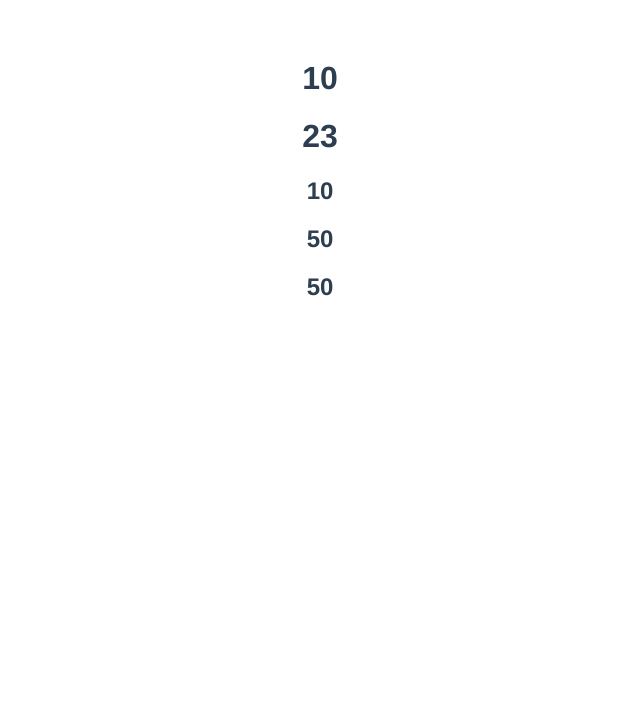
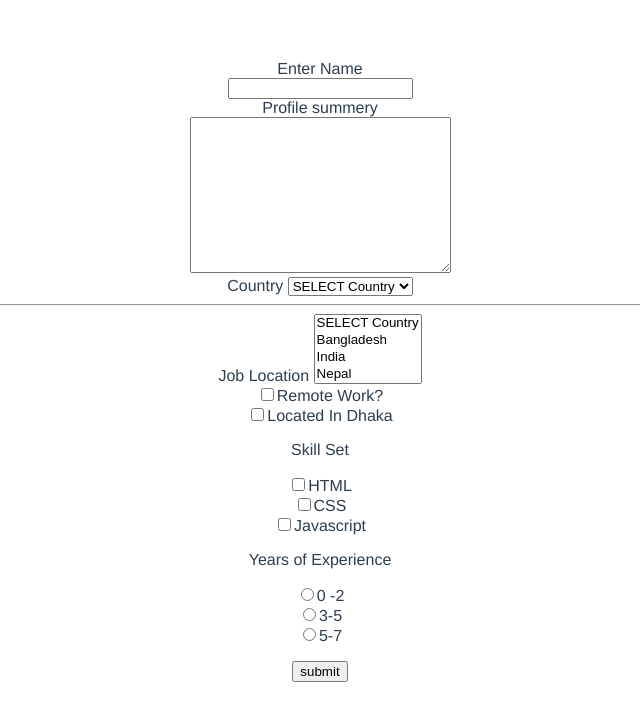
Before and after one commit to hridoy-islam/basicVue, a Vue app: page / in a window 1280 px wide. Shown: the top 720 px of the page, without its empty margins (320-960 px from the left). Built offline with nearby package versions, Linux system fonts and the light colour scheme.

Commit message:
Events & Forms

```diff
--- a/src/App.vue
+++ b/src/App.vue
@@ -1,10 +1,122 @@
 <template>
   <div id="app">
-    <h1>{{ 2 + 3 + 5 }}</h1>
-    <h1>{{ 5 + 3 + 15 }}</h1>
-    <h2>{{ add(2, 3, 5) }}</h2>
-    <h2>{{ add(12, 23, 15) }}</h2>
-    <h2>{{ multiply(baseNum) }}</h2>
+    <form @submit="submitForm">
+      <label for="name">Enter Name</label>
+      <br />
+      <input type="text" id="name" v-model="formValues.name" />
+      <br />
+      <label for="summery">Profile summery</label>
+      <br />
+      <textarea
+        v-model="formValues.summery"
+        name=""
+        id="summery"
+        cols="30"
+        rows="10"
+      ></textarea>
+
+      <br />
+      <label for="country"> Country </label>
+      <select id="country" v-model="formValues.country">
+        <option value="">SELECT Country</option>
+        <option value="BD">Bangladesh</option>
+        <option value="IN">India</option>
+        <option value="NE">Nepal</option>
+        <option value="MA">Maldivs</option>
+        <option value="JA">Japan</option>
+      </select>
+
+      <hr />
+
+      <label for="country"> Job Location </label>
+      <select id="country" multiple v-model="formValues.jobLocation">
+        <option value="">SELECT Country</option>
+        <option value="BD">Bangladesh</option>
+        <option value="IN">India</option>
+        <option value="NE">Nepal</option>
+        <option value="MA">Maldivs</option>
+        <option value="JA">Japan</option>
+      </select>
+
+      <div>
+        <input
+          type="checkbox"
+          id="remotework"
+          v-model="formValues.remoteWork"
+        />
+        <label for="remotework">Remote Work?</label>
+
+        <br />
+        <input
+          type="checkbox"
+          id="located"
+          v-model="formValues.located"
+          true-value="yes"
+          false-value="no"
+        />
+        <label for="located">Located In Dhaka</label>
+      </div>
+
+      <div>
+        <p>Skill Set</p>
+        <input
+          type="checkbox"
+          value="html"
+          v-model="formValues.skillset"
+          id="html"
+        />
+        <label for="html">HTML</label>
+        <br />
+        <input
+          type="checkbox"
+          value="css"
+          v-model="formValues.skillset"
+          id="css"
+        />
+        <label for="css">CSS</label>
+        <br />
+        <input
+          type="checkbox"
+          value="javascript"
+          v-model="formValues.skillset"
+          id="javascript"
+        />
+        <label for="javascript">Javascript</label>
+        <br />
+
+        <p>Years of Experience</p>
+        <input
+          type="radio"
+          value="0-2"
+          v-model="formValues.yearsOfEx"
+          id="0-2"
+        />
+        <label for="0-2">0 -2</label>
+        <br />
+
+        <input
+          type="radio"
+          value="3-5"
+          v-model="formValues.yearsOfEx"
+          id="3-5"
+        />
+        <label for="3-5">3-5</label>
+        <br />
+
+        <input
+          type="radio"
+          value="5-7"
+          v-model="formValues.yearsOfEx"
+          id="5-7"
+        />
+        <label for="5-7">5-7</label>
+        <br />
+
+        <p>{{ formValues.yearsOfEx }}</p>
+
+        <button type="submit">submit</button>
+      </div>
+    </form>
   </div>
 </template>
 
@@ -13,17 +125,22 @@ export default {
   name: "App",
   data() {
     return {
-      names: ["Ridoy", "Guy", "Mohammad", "Tisha"],
-      baseValue: 10,
-      baseNum: 5,
+      formValues: {
+        name: "",
+        summery: "",
+        country: "",
+        jobLocation: [],
+        remoteWork: false,
+        located: "no",
+        skillset: [],
+        yearsOfEx: "",
+      },
     };
   },
   methods: {
-    add(a, b, c) {
-      return a + b + c;
-    },
-    multiply(value) {
-      return value * this.baseValue;
+    submitForm(event) {
+      event.preventDefault();
+      console.log("Form Values", this.formValues);
     },
   },
 };
--- /dev/null
+++ b/src/components/BasicEvent.vue
@@ -0,0 +1,52 @@
+<template>
+  <div id="app">
+    <h2>{{ name }}</h2>
+    <button v-on:mouseover="name = 'Batman'">change name</button>
+
+    <h2>Count {{ count }}</h2>
+    <button v-on:click="increment(1)">Increment</button>
+    <button v-on:click="increment(5)">Increment 5</button>
+    <button v-on:click="decrement(1)">Decrement</button>
+    <button v-on:click="decrement(5)">Decrement 5</button>
+  </div>
+</template>
+
+<script>
+export default {
+  name: "App",
+  data() {
+    return {
+      name: "Ridoy",
+      count: 0,
+    };
+  },
+  methods: {
+    increment(num) {
+      return (this.count += num);
+    },
+    decrement(num) {
+      return (this.count -= num);
+    },
+  },
+};
+</script>
+
+<style>
+#app {
+  font-family: "Avenir", Helvetica, Arial, sans-serif;
+  -webkit-font-smoothing: antialiased;
+  -moz-osx-font-smoothing: grayscale;
+  text-align: center;
+  color: #2c3e50;
+  margin-top: 60px;
+}
+.underline {
+  text-decoration: underline;
+}
+.promoted {
+  color: red;
+}
+.bg-fine {
+  background: #2c3e50;
+}
+</style>
--- /dev/null
+++ b/src/components/Events.vue
@@ -0,0 +1,56 @@
+<template>
+  <div id="app">
+    <h2>{{ name }}</h2>
+    <button @click="changeName">change name</button>
+
+    <h2>Count {{ count }}</h2>
+    <button @click="increment(1)">Increment</button>
+    <button @click="increment(5)">Increment 5</button>
+    <button @click="decrement(1)">Decrement</button>
+    <button @click="decrement(5)">Decrement 5</button>
+  </div>
+</template>
+
+<script>
+export default {
+  name: "App",
+  data() {
+    return {
+      name: "Ridoy",
+      count: 0,
+    };
+  },
+  methods: {
+    increment(num) {
+      return (this.count += num);
+    },
+    decrement(num) {
+      return (this.count -= num);
+    },
+    changeName(event) {
+      this.name = "Batman";
+      console.log('Event', event);
+    },
+  },
+};
+</script>
+
+<style>
+#app {
+  font-family: "Avenir", Helvetica, Arial, sans-serif;
+  -webkit-font-smoothing: antialiased;
+  -moz-osx-font-smoothing: grayscale;
+  text-align: center;
+  color: #2c3e50;
+  margin-top: 60px;
+}
+.underline {
+  text-decoration: underline;
+}
+.promoted {
+  color: red;
+}
+.bg-fine {
+  background: #2c3e50;
+}
+</style>
--- /dev/null
+++ b/src/components/Form.vue
@@ -0,0 +1,167 @@
+<template>
+  <div id="app">
+    <form @submit="submitForm">
+      <label for="name">Enter Name</label>
+      <br />
+      <input type="text" id="name" v-model="formValues.name" />
+      <br />
+      <label for="summery">Profile summery</label>
+      <br />
+      <textarea
+        v-model="formValues.summery"
+        name=""
+        id="summery"
+        cols="30"
+        rows="10"
+      ></textarea>
+
+      <br />
+      <label for="country"> Country </label>
+      <select id="country" v-model="formValues.country">
+        <option value="">SELECT Country</option>
+        <option value="BD">Bangladesh</option>
+        <option value="IN">India</option>
+        <option value="NE">Nepal</option>
+        <option value="MA">Maldivs</option>
+        <option value="JA">Japan</option>
+      </select>
+
+      <hr />
+
+      <label for="country"> Job Location </label>
+      <select id="country" multiple v-model="formValues.jobLocation">
+        <option value="">SELECT Country</option>
+        <option value="BD">Bangladesh</option>
+        <option value="IN">India</option>
+        <option value="NE">Nepal</option>
+        <option value="MA">Maldivs</option>
+        <option value="JA">Japan</option>
+      </select>
+
+      <div>
+        <input
+          type="checkbox"
+          id="remotework"
+          v-model="formValues.remoteWork"
+        />
+        <label for="remotework">Remote Work?</label>
+
+        <br />
+        <input
+          type="checkbox"
+          id="located"
+          v-model="formValues.located"
+          true-value="yes"
+          false-value="no"
+        />
+        <label for="located">Located In Dhaka</label>
+      </div>
+
+      <div>
+        <p>Skill Set</p>
+        <input
+          type="checkbox"
+          value="html"
+          v-model="formValues.skillset"
+          id="html"
+        />
+        <label for="html">HTML</label>
+        <br />
+        <input
+          type="checkbox"
+          value="css"
+          v-model="formValues.skillset"
+          id="css"
+        />
+        <label for="css">CSS</label>
+        <br />
+        <input
+          type="checkbox"
+          value="javascript"
+          v-model="formValues.skillset"
+          id="javascript"
+        />
+        <label for="javascript">Javascript</label>
+        <br />
+
+        <p>Years of Experience</p>
+        <input
+          type="radio"
+          value="0-2"
+          v-model="formValues.yearsOfEx"
+          id="0-2"
+        />
+        <label for="0-2">0 -2</label>
+        <br />
+
+        <input
+          type="radio"
+          value="3-5"
+          v-model="formValues.yearsOfEx"
+          id="3-5"
+        />
+        <label for="3-5">3-5</label>
+        <br />
+
+        <input
+          type="radio"
+          value="5-7"
+          v-model="formValues.yearsOfEx"
+          id="5-7"
+        />
+        <label for="5-7">5-7</label>
+        <br />
+
+        <p>{{ formValues.yearsOfEx }}</p>
+
+        <button type="submit">submit</button>
+      </div>
+    </form>
+  </div>
+</template>
+
+<script>
+export default {
+  name: "App",
+  data() {
+    return {
+      formValues: {
+        name: "",
+        summery: "",
+        country: "",
+        jobLocation: [],
+        remoteWork: false,
+        located: "no",
+        skillset: [],
+        yearsOfEx: "",
+      },
+    };
+  },
+  methods: {
+    submitForm(event) {
+      event.preventDefault();
+      console.log("Form Values", this.formValues);
+    },
+  },
+};
+</script>
+
+<style>
+#app {
+  font-family: "Avenir", Helvetica, Arial, sans-serif;
+  -webkit-font-smoothing: antialiased;
+  -moz-osx-font-smoothing: grayscale;
+  text-align: center;
+  color: #2c3e50;
+  margin-top: 60px;
+}
+.underline {
+  text-decoration: underline;
+}
+.promoted {
+  color: red;
+}
+.bg-fine {
+  background: #2c3e50;
+}
+</style>
```
